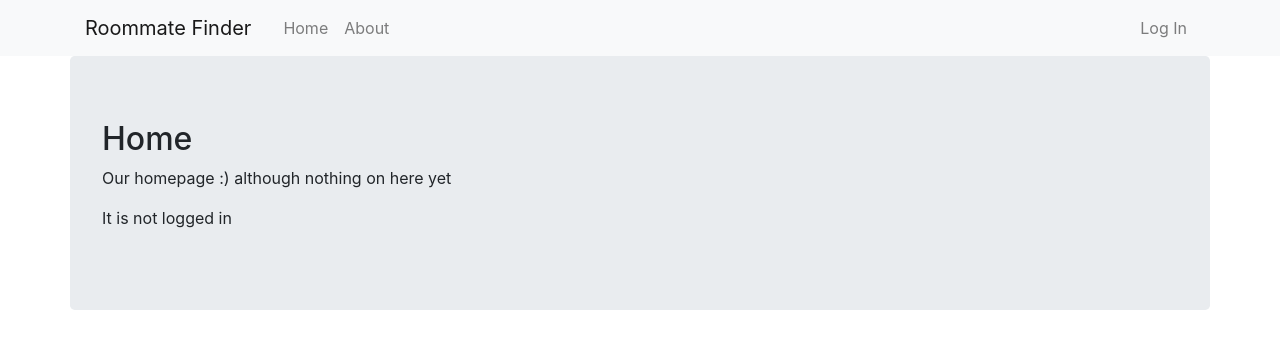
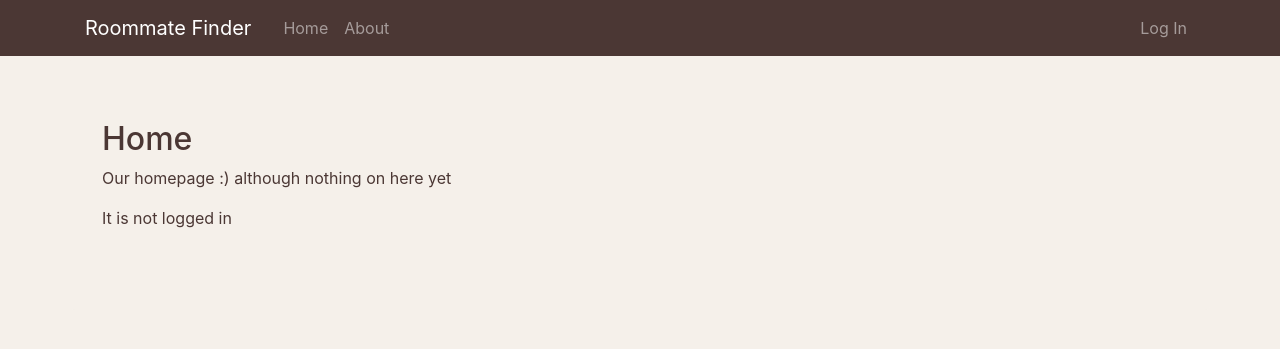
Before and after one commit to hanahamberno/project-a-23, a Django app: page / in a window 1280 px wide. Shown: the top 349 px of the page. Run offline with Django 3.2, Linux system fonts and the light colour scheme; some libraries are stand-ins or nearby versions.

Commit message:
temp color scheme

```diff
--- /dev/null
+++ b/social_app/static/social_app/main.css
@@ -0,0 +1,16 @@
+:root {
+    --primary: #4b3734;
+    --secondary: #f5f0ea;
+    --primary2: #e4ba61;
+    --secondary2: #f1a19b;
+
+  }
+
+body, .main-page{
+    background: var(--secondary);
+    color: var(--primary);
+}
+
+.navbar{
+    background-color: var(--primary) !important;
+}
--- a/social_app/templates/social_app/base.html
+++ b/social_app/templates/social_app/base.html
@@ -13,13 +13,14 @@
             integrity="sha384-Gn5384xqQ1aoWXA+058RXPxPg6fy4IWvTNh0E263XmFcJlSAwiGgFAW/dAiS6JXm"
             crossorigin="anonymous"
         >
+        <link rel="stylesheet" type="text/css" href="{% static 'social_app/main.css' %}">
     </head>
     <body>
         <div>
             <!--NAVBAR-->
             <!--  Navbar code based on corey schafer django tutorial -->
             <header>
-                <nav class="navbar navbar-expand-md navbar-light bg-light">
+                <nav class="navbar navbar-expand-md navbar-dark bg-light">
                     <div class="container">
                         <a class="navbar-brand mr-4" href="{% url 'social_app:home' %}">Roommate Finder</a>
                         <button
--- a/social_app/templates/social_app/home.html
+++ b/social_app/templates/social_app/home.html
@@ -2,13 +2,17 @@
 
     {% block title %}Roommate Finder{% endblock %}
     {% block content %}
-    <div class="container jumbotron">
+    <div class="container jumbotron main-page">
         <h2>Home</h2>
         <p>Our homepage :) although nothing on here yet</p>
         {% if user.is_authenticated %}
-            <p><b>{{ user.email }}</b> is being logged in!</p>
+        <p>
+            <b>{{ user.email }}</b>
+            is being logged in!
+        </p>
         {% else %}
-            <p>It is not logged in</p>
+        <p>It is not logged in</p>
         {% endif %}
     </div>
+    </div>
     {% endblock content %}
```
Also changed, not shown: db.sqlite3.
